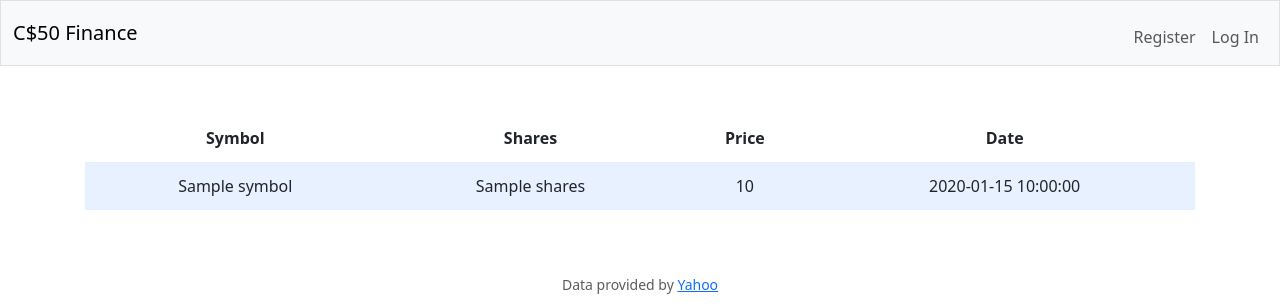
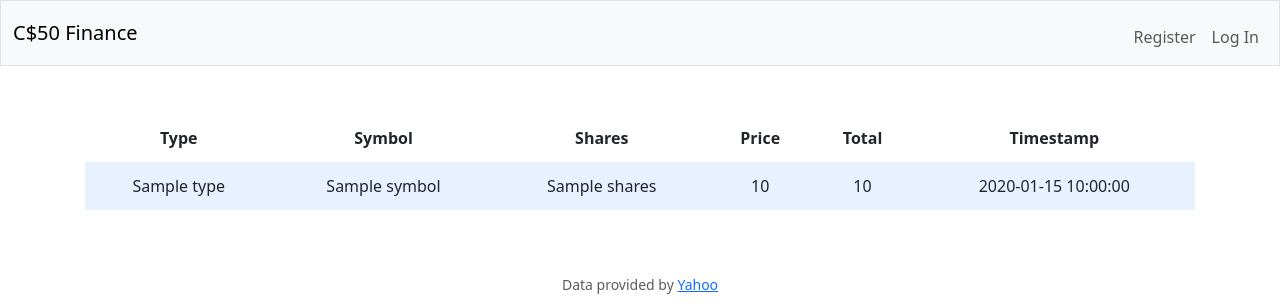
Before and after one commit to AiziNu/CS50-Projects, a Flask app: template finance/templates/history.html in a window 1280 px wide. Shown: the top 308 px of the page. Run offline with Flask 3, Linux system fonts and the light colour scheme; the template is opened without the code that fills it: most values are stand-ins (such as "Sample title", 1, 10 or a date in 2020); some libraries are stand-ins or nearby versions.

Commit message:
Tue, May 28, 2024, 9:19 AM +02:00

```diff
--- a/finance/templates/history.html
+++ b/finance/templates/history.html
@@ -4,19 +4,23 @@
   <table>
     <thead>
       <tr>
+        <th>Type</th>
         <th>Symbol</th>
         <th>Shares</th>
         <th>Price</th>
-        <th>Date</th>
+        <th>Total</th>
+        <th>Timestamp</th>
       </tr>
     </thead>
     <tbody>
       {% for transaction in transactions %}
       <tr>
+        <td>{{ transaction.type }}</td>
         <td>{{ transaction.symbol }}</td>
         <td>{{ transaction.shares }}</td>
         <td>{{ transaction.price }}</td>
-        <td>{{ transaction.date }}</td>
+        <td>{{ transaction.shares * transaction.price }}</td>
+        <td>{{ transaction.timestamp }}</td>
       </tr>
       {% endfor %}
     </tbody>
```
